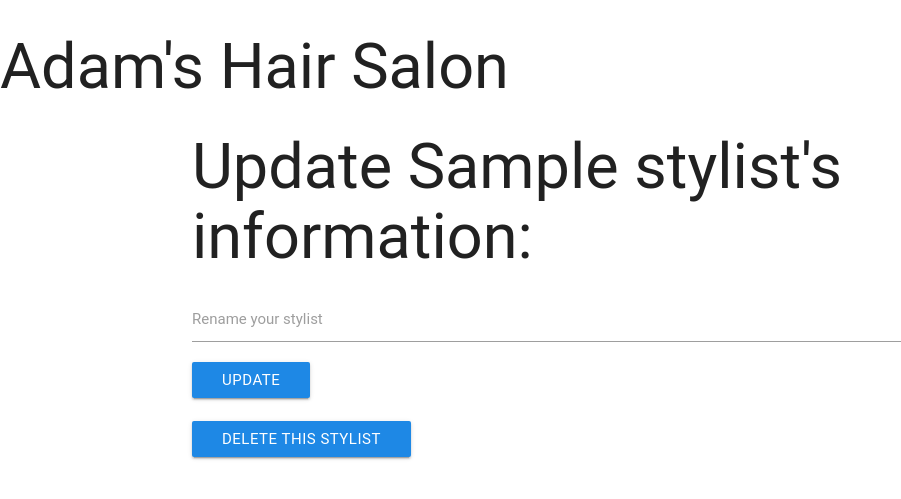
After one commit to adamrr724/Hair-Salon-PHP, a PHP site: template views/stylist_edit.html.twig in a window 1280 px wide. The commit adds this page. Shown: the top 499 px of the page, without its empty margins (0-901 px from the left). Run offline with PHP 8.4, Linux system fonts and the light colour scheme; the template is opened without the code that fills it: most values are stand-ins (such as "Sample title", 1, 10 or a date in 2020); some libraries are stand-ins or nearby versions; some web fonts are replaced.

Commit message:
added post route for stylist edit page

```diff
--- a/views/index.html.twig
+++ b/views/index.html.twig
@@ -10,11 +10,7 @@
         <title></title>
     </head>
     <body>
-        <nav>
-            <div class="nav-wrapper">
-                <a href="/" class="brand-logo">Adam's Hair Salon</a>
-            </div>
-        </nav>
+        <h1>Adam's Hair Salon</h1>
         <div class="container">
 
             <form action="/stylist" method="post">
--- /dev/null
+++ b/views/stylist_edit.html.twig
@@ -0,0 +1,34 @@
+<!DOCTYPE html>
+<html>
+    <head>
+        <link rel="stylesheet" href="https://cdnjs.cloudflare.com/ajax/libs/materialize/0.97.5/css/materialize.min.css">
+         <script type="text/javascript" src="https://code.jquery.com/jquery-2.1.1.min.js"></script>
+         <script src="https://cdnjs.cloudflare.com/ajax/libs/materialize/0.97.5/js/materialize.min.js"></script>
+         <link rel="stylesheet" href="/css/styles.css" type="text/css">
+
+        <meta charset="utf-8">
+        <title>Edit Stylist</title>
+    </head>
+    <body>
+        <h1>Adam's Hair Salon</h1>
+        <div class="container">
+            <div class="">
+                <h1>Update {{ stylist.getName }}'s information: </h1>
+            </div>
+            <form action="/stylist/{{ stylist.getId }}" method="post">
+              <input name="_method" type="hidden" value="patch" >
+            <div class="input-field">
+              <label for="name">Rename your stylist</label>
+              <input id="name" name="name" type="text" required>
+            </div>
+              <button class="btn waves-effect blue darken-1 waves-light" type="submit">Update</button>
+            </form>
+            <br>
+            <form action="/stylist/{{ stylist.getId }}" method="post">
+              <input name="_method" type="hidden" value="delete">
+
+              <button class="btn waves-effect blue darken-1 waves-light" type="submit">Delete this stylist</button>
+            </form>
+        </div>
+    </body>
+</html>
```
Also changed, not shown: app/app.php (+7 -8 lines), views/stylist.html.twig (+2 -6 lines).
